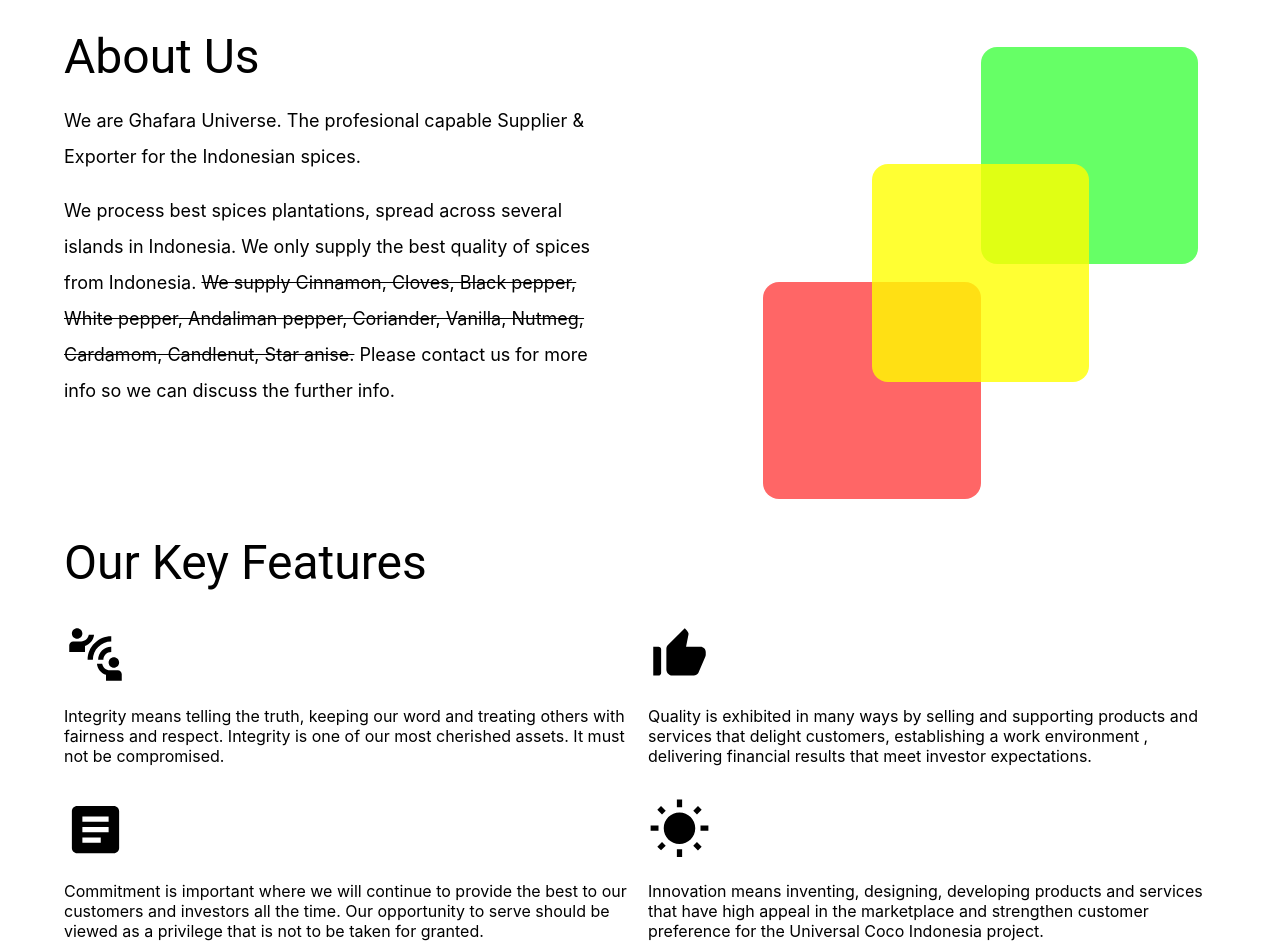
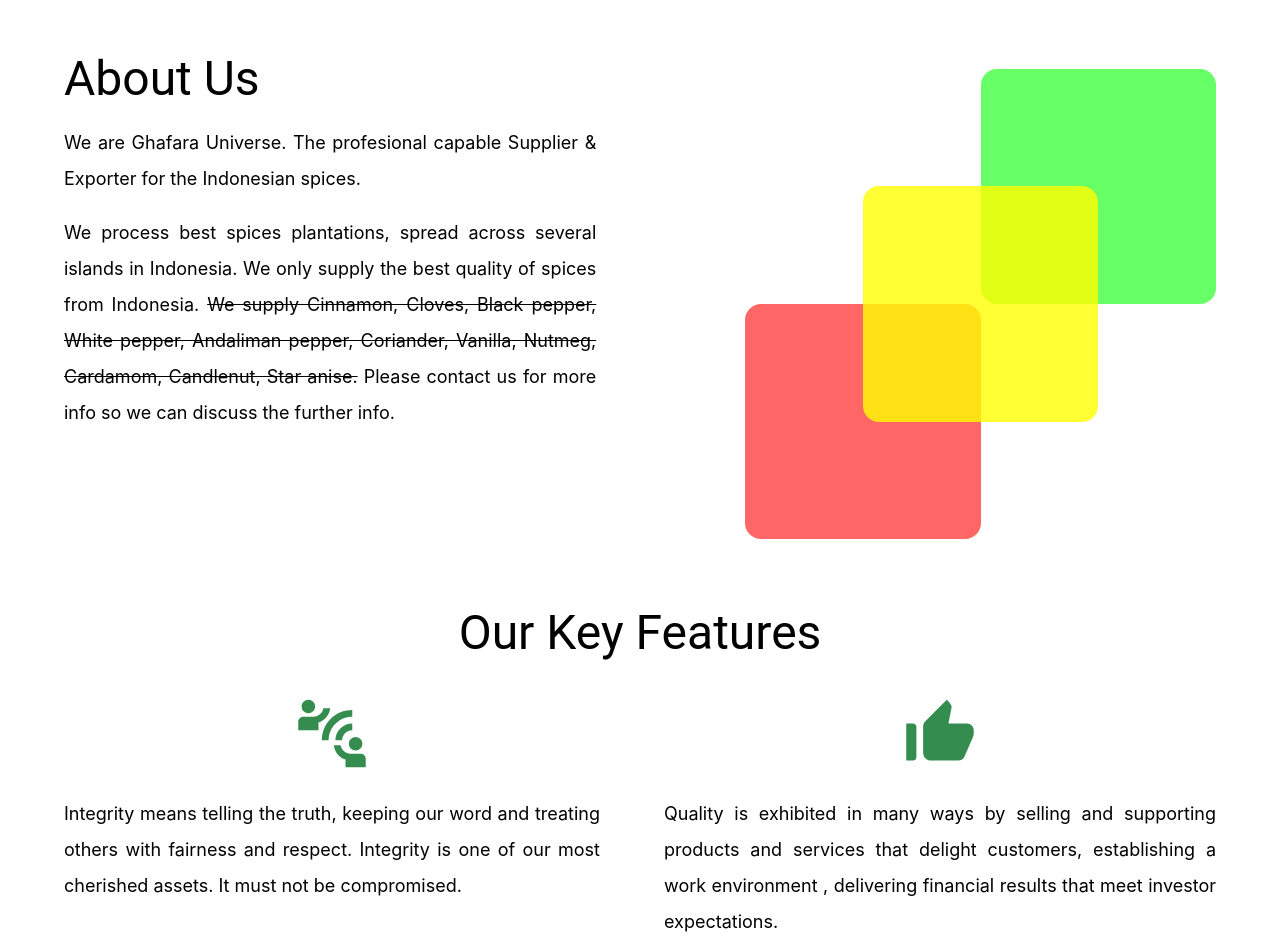
Before and after one commit to bimaaghafara/web-spices, a Next.js app: page / in a window 1280 px wide. Shown: the part 560-1512 px from the top of the page. Built offline with nearby package versions, Linux system fonts and the light colour scheme.

Commit message:
update key fetaures

```diff
--- a/src/modules/about-us/components/about-us.js
+++ b/src/modules/about-us/components/about-us.js
@@ -21,12 +21,13 @@
 
 const AboutUs = () => (
     <Container maxWidth="lg">
-        <Grid container spacing={2} sx={{ pt: '32px' }}>
+        <Grid container spacing={2} sx={{ pt: '54px' }}>
             <Grid item xs={12} sm={7}>
                 <Box>
                     <Typography variant="h3" sx={{ fontSize: {xs: '2rem', md: '3rem' }}} >About Us</Typography>
                     <Box sx={{
                         '& p': {
+                            textAlign: 'justify',
                             xs: {
                                 fontSize: '12px',
                                 lineHeight: 2
@@ -48,7 +49,12 @@
             </Grid>
             <Grid item xs={12} sm={5}>
                 <Box
-                    sx={{ pb: '100%', position: 'relative', m: '18px' }}
+                    sx={{
+                        width: ['70%', '70%', '100%'],
+                        pb: ['70%', '70%', '100%'],
+                        position: 'relative',
+                        m: '18px auto'
+                    }}
                 >
                     <SmallBox
                         sx={{ background: '#f009', top: '50%' }}
--- a/src/modules/home/components/key-features.js
+++ b/src/modules/home/components/key-features.js
@@ -8,29 +8,35 @@
 import Box from '@mui/material/Box';
 
 const KeyFeatures = () => (
-    <Container maxWidth="lg">
-        <Typography variant="h3" sx={{ fontSize: {xs: '2rem', md: '3rem' }}}> Our Key Features </Typography>
-        <Grid container spacing={2} sx={{ pt: '32px' }}>
-            <Grid item xs={12} sm={6}>
-                <ConnectWithoutContactIcon sx={{ fontSize: '63px' }} />
+    <Container maxWidth="lg" sx={{ pt: '48px' }}>
+        <Typography variant="h3" sx={{ fontSize: {xs: '2rem', md: '3rem', textAlign: 'center' }}}> Our Key Features </Typography>
+        <Grid container spacing={2} sx={{
+            pt: '32px',
+            '& p': { lineHeight: 2, textAlign: 'justify', fontSize: ['12px', '12px', '18px'] },
+            '& .key-left': { pr: ['16px', '16px', '32px'] },
+            '& .key-right': { pl: ['16px', '16px', '32px'] },
+            '& svg': { fontSize: ['63px', '63px', '81px'], width: '100%', color: '#348D4F' }
+        }}>
+            <Grid item xs={12} sm={6} className="key-left">
+                <ConnectWithoutContactIcon />
                 <p>
                     Integrity means telling the truth, keeping our word and treating others with fairness and respect. Integrity is one of our most cherished assets. It must not be compromised.
                 </p>
             </Grid>
-            <Grid item xs={12} sm={6}>
-                <ThumbUpAltIcon sx={{ fontSize: '63px' }} />
+            <Grid item xs={12} sm={6} className="key-right">
+                <ThumbUpAltIcon />
                 <p>
                     Quality is exhibited in many ways by selling and supporting products and services that delight customers, establishing a work environment , delivering financial results that meet investor expectations.
                 </p>
             </Grid>
-            <Grid item xs={12} sm={6}>
-                <ArticleIcon sx={{ fontSize: '63px' }} />
+            <Grid item xs={12} sm={6} className="key-left">
+                <ArticleIcon />
                 <p>
                     Commitment is important where we will continue to provide the best to our customers and investors all the time. Our opportunity to serve should be viewed as a privilege that is not to be taken for granted.
                 </p>
             </Grid>
-            <Grid item xs={12} sm={6}>
-                <WbSunnyIcon sx={{ fontSize: '63px' }} />
+            <Grid item xs={12} sm={6} className="key-right">
+                <WbSunnyIcon />
                 <p>
                 Innovation means inventing, designing, developing products and services that have high appeal in the marketplace and strengthen customer preference for the Universal Coco Indonesia project.
                 </p>
```
